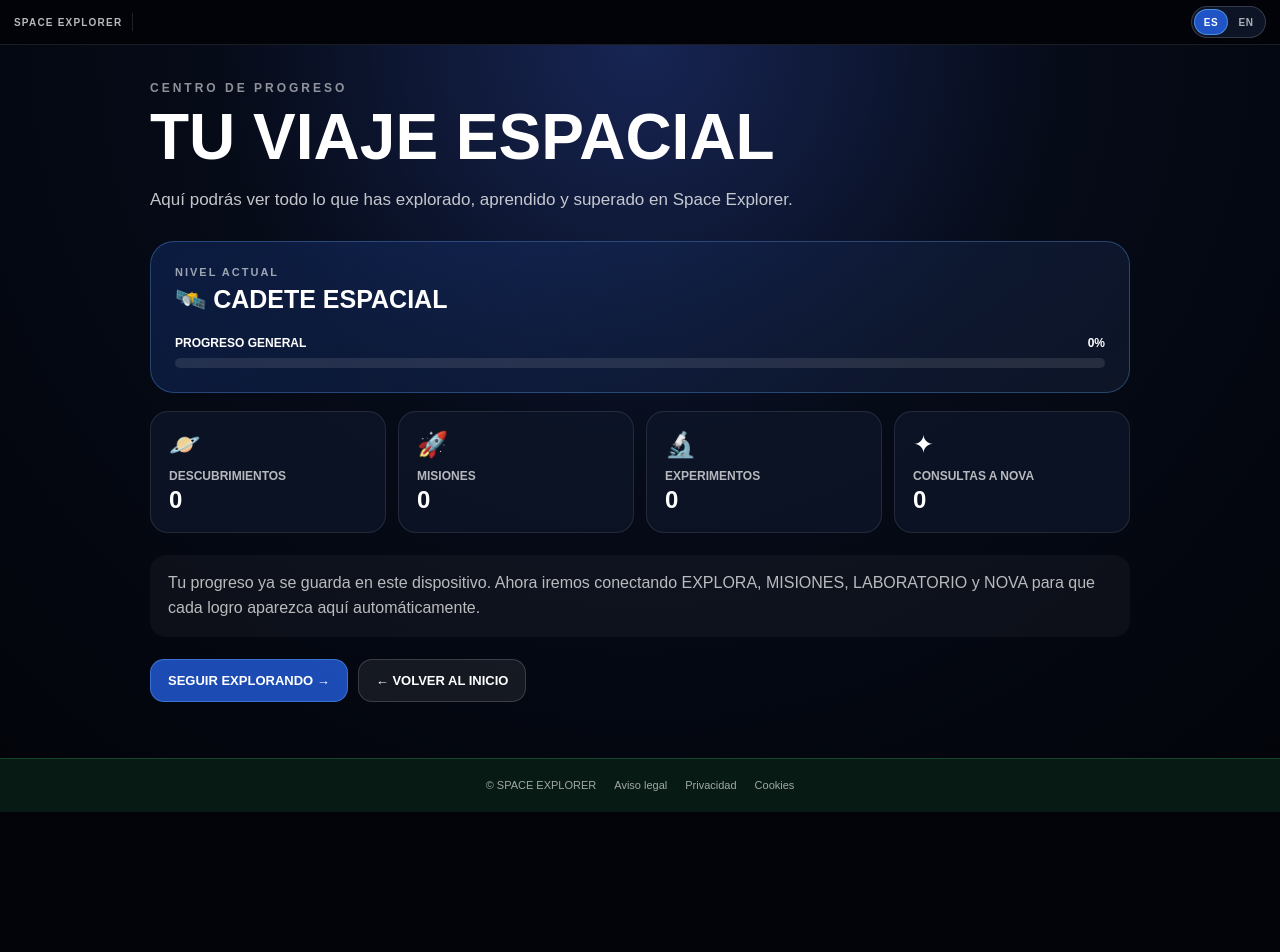
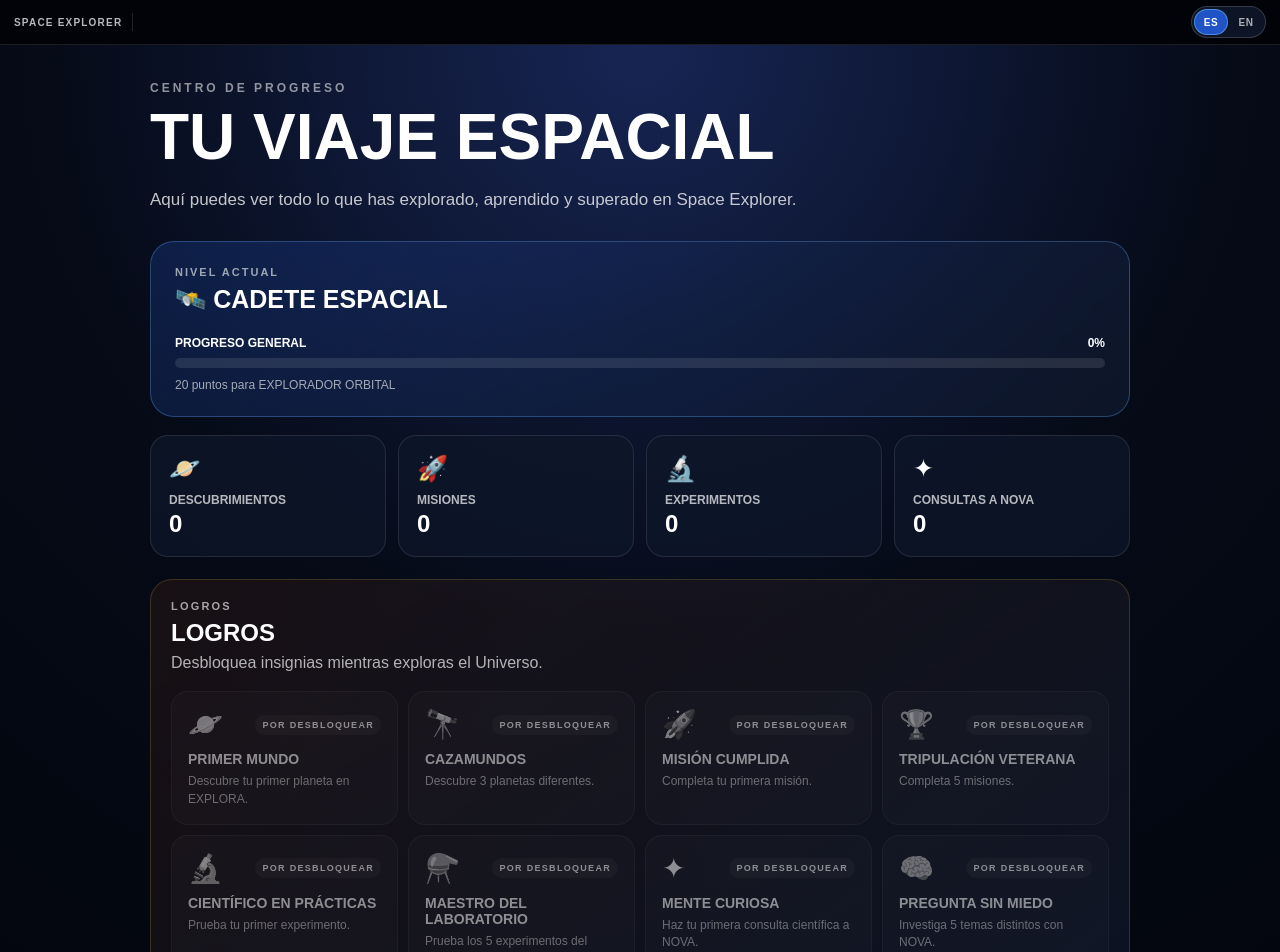
Before and after one commit to Nacho12PIA/space-explorer, a Next.js app: page /progreso in a window 1280 px wide. Shown: the top 952 px of the page. Before the commit the page ends 812 px from the top, so only its background shows below. Built offline with nearby package versions, Linux system fonts and the light colour scheme.

Commit message:
Add progress levels achievements and visual feedback

```diff
--- a/app/progreso/page.js
+++ b/app/progreso/page.js
@@ -8,32 +8,72 @@ const copy = {
   es: {
     eyebrow: "CENTRO DE PROGRESO",
     title: "TU VIAJE ESPACIAL",
-    intro: "Aquí podrás ver todo lo que has explorado, aprendido y superado en Space Explorer.",
+    intro: "Aquí puedes ver todo lo que has explorado, aprendido y superado en Space Explorer.",
     level: "NIVEL ACTUAL",
-    levelName: "CADETE ESPACIAL",
     progress: "PROGRESO GENERAL",
     discoveries: "DESCUBRIMIENTOS",
     missions: "MISIONES",
     experiments: "EXPERIMENTOS",
     nova: "CONSULTAS A NOVA",
-    pending: "Tu progreso ya se guarda en este dispositivo. Ahora iremos conectando EXPLORA, MISIONES, LABORATORIO y NOVA para que cada logro aparezca aquí automáticamente.",
+    achievements: "LOGROS",
+    achievementsIntro: "Desbloquea insignias mientras exploras el Universo.",
+    locked: "POR DESBLOQUEAR",
+    unlocked: "DESBLOQUEADO",
+    continue: "Sigue explorando: cada descubrimiento, misión, experimento y consulta a NOVA impulsa tu rango espacial.",
     explore: "SEGUIR EXPLORANDO →",
     home: "← VOLVER AL INICIO",
+    levels: [
+      { min: 0, icon: "🛰️", name: "CADETE ESPACIAL" },
+      { min: 20, icon: "🚀", name: "EXPLORADOR ORBITAL" },
+      { min: 45, icon: "🌙", name: "PILOTO LUNAR" },
+      { min: 70, icon: "🪐", name: "COMANDANTE PLANETARIO" },
+      { min: 90, icon: "🌌", name: "MAESTRO DEL COSMOS" },
+    ],
+    badges: {
+      firstDiscovery: ["🪐", "PRIMER MUNDO", "Descubre tu primer planeta en EXPLORA."],
+      threeDiscoveries: ["🔭", "CAZAMUNDOS", "Descubre 3 planetas diferentes."],
+      firstMission: ["🚀", "MISIÓN CUMPLIDA", "Completa tu primera misión."],
+      fiveMissions: ["🏆", "TRIPULACIÓN VETERANA", "Completa 5 misiones."],
+      firstExperiment: ["🔬", "CIENTÍFICO EN PRÁCTICAS", "Prueba tu primer experimento."],
+      allExperiments: ["⚗️", "MAESTRO DEL LABORATORIO", "Prueba los 5 experimentos del laboratorio."],
+      firstNova: ["✦", "MENTE CURIOSA", "Haz tu primera consulta científica a NOVA."],
+      fiveNova: ["🧠", "PREGUNTA SIN MIEDO", "Investiga 5 temas distintos con NOVA."],
+    },
   },
   en: {
     eyebrow: "PROGRESS CENTRE",
     title: "YOUR SPACE JOURNEY",
-    intro: "Here you will be able to see everything you have explored, learned and completed in Space Explorer.",
+    intro: "Here you can see everything you have explored, learned and completed in Space Explorer.",
     level: "CURRENT LEVEL",
-    levelName: "SPACE CADET",
     progress: "OVERALL PROGRESS",
     discoveries: "DISCOVERIES",
     missions: "MISSIONS",
     experiments: "EXPERIMENTS",
     nova: "NOVA QUESTIONS",
-    pending: "Your progress is now saved on this device. Next we will connect EXPLORE, MISSIONS, LABORATORY and NOVA so every achievement appears here automatically.",
+    achievements: "ACHIEVEMENTS",
+    achievementsIntro: "Unlock badges as you explore the Universe.",
+    locked: "TO UNLOCK",
+    unlocked: "UNLOCKED",
+    continue: "Keep exploring: every discovery, mission, experiment and NOVA question advances your space rank.",
     explore: "KEEP EXPLORING →",
     home: "← BACK TO HOME",
+    levels: [
+      { min: 0, icon: "🛰️", name: "SPACE CADET" },
+      { min: 20, icon: "🚀", name: "ORBITAL EXPLORER" },
+      { min: 45, icon: "🌙", name: "LUNAR PILOT" },
+      { min: 70, icon: "🪐", name: "PLANETARY COMMANDER" },
+      { min: 90, icon: "🌌", name: "MASTER OF THE COSMOS" },
+    ],
+    badges: {
+      firstDiscovery: ["🪐", "FIRST WORLD", "Discover your first planet in EXPLORE."],
+      threeDiscoveries: ["🔭", "WORLD HUNTER", "Discover 3 different planets."],
+      firstMission: ["🚀", "MISSION COMPLETE", "Complete your first mission."],
+      fiveMissions: ["🏆", "VETERAN CREW", "Complete 5 missions."],
+      firstExperiment: ["🔬", "TRAINEE SCIENTIST", "Try your first experiment."],
+      allExperiments: ["⚗️", "LAB MASTER", "Try all 5 laboratory experiments."],
+      firstNova: ["✦", "CURIOUS MIND", "Ask NOVA your first science question."],
+      fiveNova: ["🧠", "KEEP ASKING", "Explore 5 different topics with NOVA."],
+    },
   },
 };
 
@@ -49,6 +89,20 @@ export default function ProgressPage() {
     ["✦", t.nova, displayStats.nova],
   ];
 
+  const currentLevel = [...t.levels].reverse().find((level) => displayStats.percent >= level.min) || t.levels[0];
+  const nextLevel = t.levels.find((level) => level.min > displayStats.percent);
+
+  const badgeStates = [
+    [t.badges.firstDiscovery, displayStats.discoveries >= 1],
+    [t.badges.threeDiscoveries, displayStats.discoveries >= 3],
+    [t.badges.firstMission, displayStats.missions >= 1],
+    [t.badges.fiveMissions, displayStats.missions >= 5],
+    [t.badges.firstExperiment, displayStats.experiments >= 1],
+    [t.badges.allExperiments, displayStats.experiments >= 5],
+    [t.badges.firstNova, displayStats.nova >= 1],
+    [t.badges.fiveNova, displayStats.nova >= 5],
+  ];
+
   return (
     <main style={{ minHeight: "100%", boxSizing: "border-box", background: "radial-gradient(circle at top, #172554 0%, #060b18 44%, #02040a 100%)", color: "white", padding: "36px 20px 56px" }}>
       <div style={{ width: "100%", maxWidth: 980, margin: "0 auto" }}>
@@ -58,16 +112,35 @@ export default function ProgressPage() {
 
         <section style={{ padding: 24, borderRadius: 24, border: "1px solid rgba(96,165,250,.32)", background: "linear-gradient(145deg, rgba(37,99,235,.20), rgba(15,23,42,.88))", marginBottom: 18 }}>
           <div style={{ fontSize: 11, letterSpacing: 2, opacity: .6, fontWeight: 800 }}>{t.level}</div>
-          <div style={{ fontSize: 25, fontWeight: 900, marginTop: 7 }}>🛰️ {t.levelName}</div>
+          <div style={{ fontSize: 25, fontWeight: 900, marginTop: 7 }}>{currentLevel.icon} {currentLevel.name}</div>
           <div style={{ marginTop: 22, display: "flex", justifyContent: "space-between", gap: 12, fontSize: 12, fontWeight: 800 }}><span>{t.progress}</span><span>{displayStats.percent}%</span></div>
           <div style={{ height: 10, background: "rgba(255,255,255,.10)", borderRadius: 99, overflow: "hidden", marginTop: 8 }}><div style={{ width: `${displayStats.percent}%`, height: "100%", background: "linear-gradient(90deg,#38bdf8,#818cf8)", transition: "width .35s ease" }} /></div>
+          {nextLevel && <div style={{ marginTop: 10, fontSize: 12, opacity: .62 }}>{language === "en" ? `${nextLevel.min - displayStats.percent} points to ${nextLevel.name}` : `${nextLevel.min - displayStats.percent} puntos para ${nextLevel.name}`}</div>}
         </section>
 
         <div style={{ display: "grid", gridTemplateColumns: "repeat(auto-fit,minmax(180px,1fr))", gap: 12 }}>
           {cards.map(([icon, label, value]) => <section key={label} style={{ minHeight: 118, padding: 18, borderRadius: 18, border: "1px solid rgba(255,255,255,.10)", background: "rgba(15,23,42,.72)" }}><div style={{ fontSize: 25 }}>{icon}</div><div style={{ marginTop: 10, fontSize: 12, fontWeight: 800, opacity: .7 }}>{label}</div><div style={{ fontSize: 24, fontWeight: 900, marginTop: 3 }}>{value}</div></section>)}
         </div>
 
-        <p style={{ margin: "22px 0", padding: "16px 18px", borderRadius: 16, background: "rgba(255,255,255,.055)", lineHeight: 1.55, opacity: .72 }}>{t.pending}</p>
+        <section style={{ marginTop: 22, padding: 20, borderRadius: 22, border: "1px solid rgba(251,191,36,.18)", background: "linear-gradient(145deg,rgba(120,53,15,.16),rgba(15,23,42,.76))" }}>
+          <div style={{ fontSize: 11, letterSpacing: 2.2, fontWeight: 900, opacity: .62 }}>{t.achievements}</div>
+          <h2 style={{ margin: "7px 0 4px", fontSize: 24 }}>{t.achievements}</h2>
+          <p style={{ margin: "0 0 16px", opacity: .68, lineHeight: 1.5 }}>{t.achievementsIntro}</p>
+          <div style={{ display: "grid", gridTemplateColumns: "repeat(auto-fit,minmax(210px,1fr))", gap: 10 }}>
+            {badgeStates.map(([[icon, name, description], unlocked]) => (
+              <article key={name} style={{ padding: 16, borderRadius: 17, border: unlocked ? "1px solid rgba(250,204,21,.34)" : "1px solid rgba(255,255,255,.08)", background: unlocked ? "rgba(250,204,21,.09)" : "rgba(255,255,255,.035)", opacity: unlocked ? 1 : .52 }}>
+                <div style={{ display: "flex", justifyContent: "space-between", alignItems: "center", gap: 12 }}>
+                  <span style={{ fontSize: 28, filter: unlocked ? "none" : "grayscale(1)" }}>{icon}</span>
+                  <span style={{ fontSize: 9, letterSpacing: 1.3, fontWeight: 900, padding: "5px 7px", borderRadius: 999, background: unlocked ? "rgba(250,204,21,.12)" : "rgba(255,255,255,.06)" }}>{unlocked ? t.unlocked : t.locked}</span>
+                </div>
+                <div style={{ marginTop: 10, fontSize: 14, fontWeight: 900 }}>{name}</div>
+                <p style={{ margin: "6px 0 0", fontSize: 12, lineHeight: 1.45, opacity: .72 }}>{description}</p>
+              </article>
+            ))}
+          </div>
+        </section>
+
+        <p style={{ margin: "22px 0", padding: "16px 18px", borderRadius: 16, background: "rgba(255,255,255,.055)", lineHeight: 1.55, opacity: .72 }}>{t.continue}</p>
         <div style={{ display: "flex", flexWrap: "wrap", gap: 10 }}>
           <Link href="/explora" style={{ display: "inline-block", color: "white", textDecoration: "none", fontWeight: 900, fontSize: 13, padding: "13px 17px", borderRadius: 14, background: "rgba(37,99,235,.75)", border: "1px solid rgba(96,165,250,.45)" }}>{t.explore}</Link>
           <Link href="/" style={{ display: "inline-block", color: "white", textDecoration: "none", fontWeight: 900, fontSize: 13, padding: "13px 17px", borderRadius: 14, background: "rgba(255,255,255,.07)", border: "1px solid rgba(255,255,255,.16)" }}>{t.home}</Link>
```
